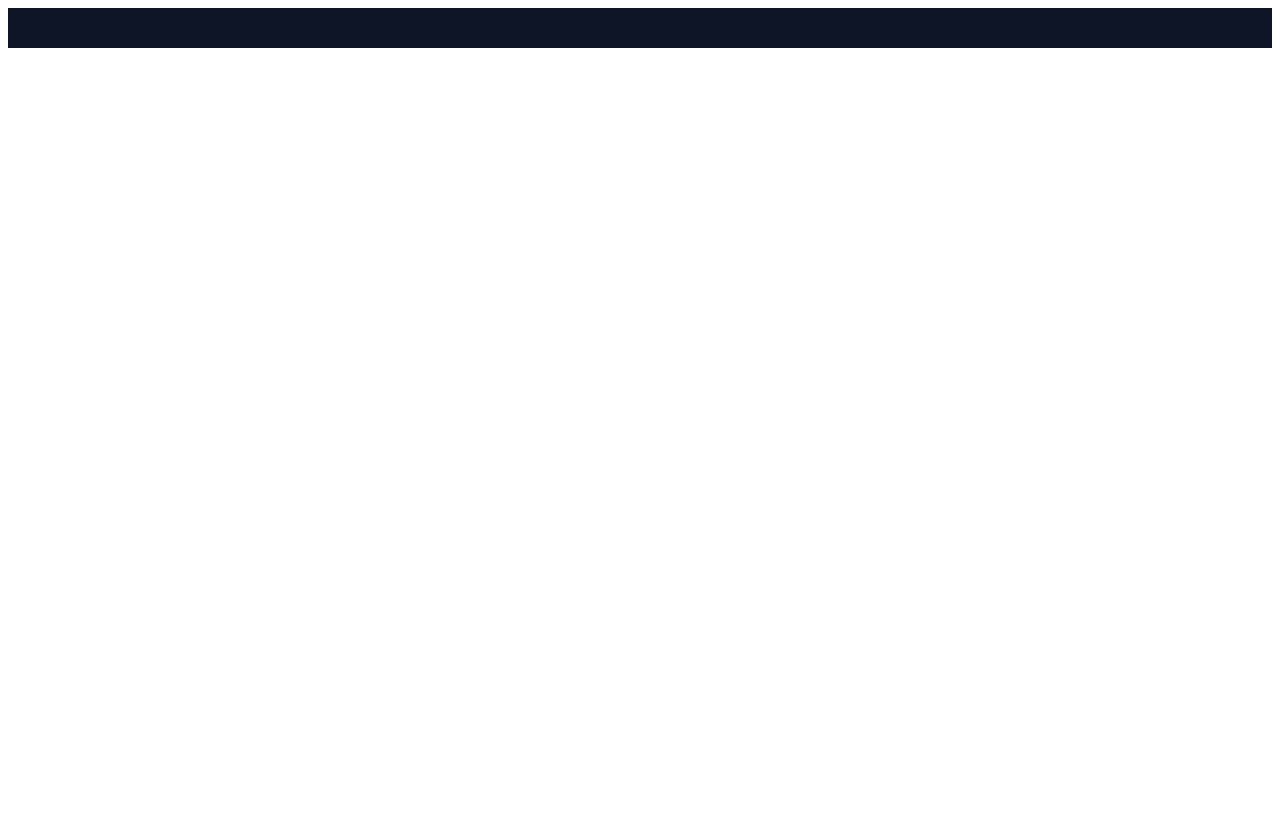
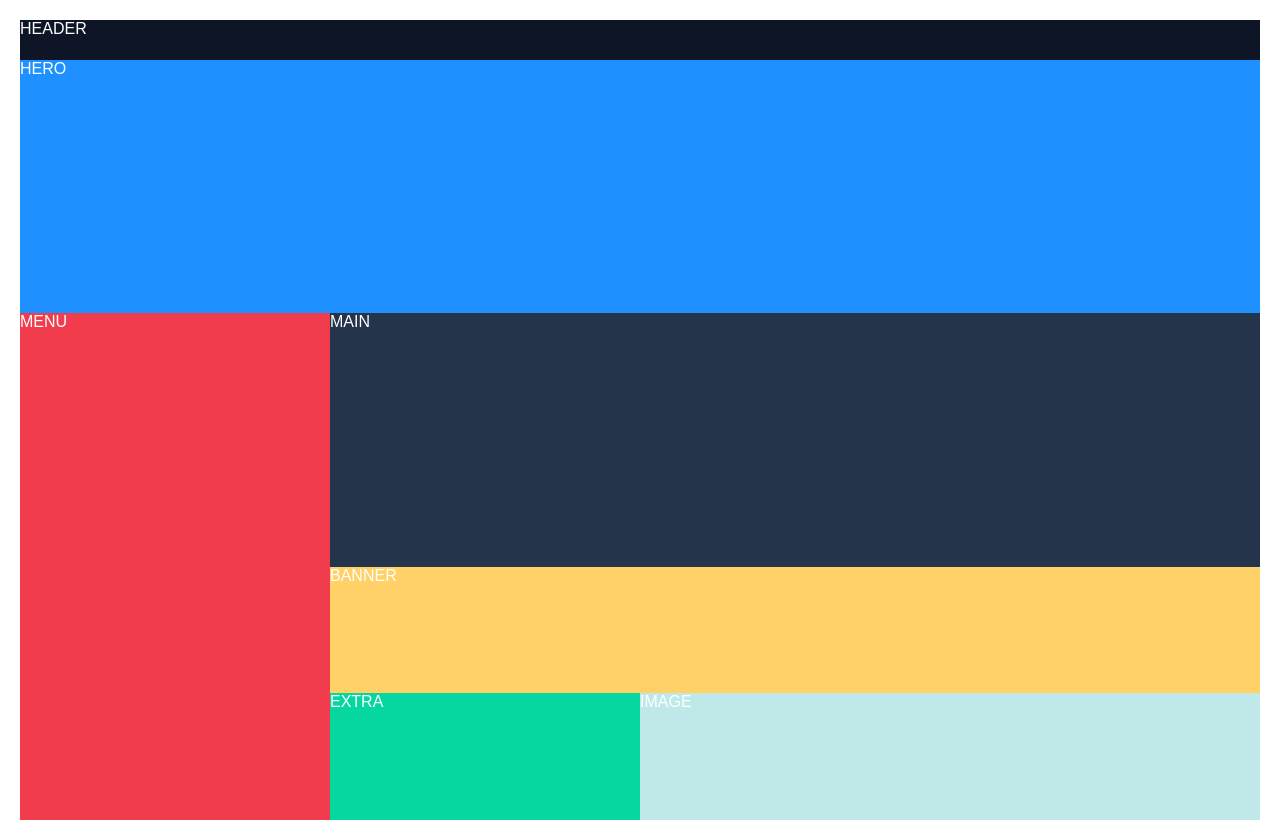
Before and after one commit to AnwenW/css-grid-responsive-layout, a plain HTML site: page index.html in a window 1280 px wide. Before the commit the page ends 800 px from the top, so only its background shows below. Drawn offline with Linux system fonts and the light colour scheme.

Commit message:
Add grid height, body margin, font styles

```diff
--- a/index.html
+++ b/index.html
@@ -12,13 +12,13 @@
 
     <container class="grid">
 
-      <div class="header"></div>
-      <div class="menu"></div>
-      <div class="hero"></div>
-      <div class="main"></div>
-      <div class="banner"></div>
-      <div class="extra"></div>
-      <div class="image"></div>
+      <div class="header">HEADER</div>
+      <div class="menu">MENU</div>
+      <div class="hero">HERO</div>
+      <div class="main">MAIN</div>
+      <div class="banner">BANNER</div>
+      <div class="extra">EXTRA</div>
+      <div class="image">IMAGE</div>
 
     </container>
 
--- a/style.css
+++ b/style.css
@@ -1,3 +1,7 @@
+body {
+  margin: 20px;
+}
+
 .header {
   grid-area: header;
   background: #0d1526;
@@ -39,6 +43,9 @@
 }
 
 .grid {
+  height: 100vh;
+  color: white;
+  font-family: sans-serif;
   display: grid;
   grid-template-columns: repeat(4, 1fr);
   grid-template-rows: 40px 2fr repeat(4, 1fr);
```
